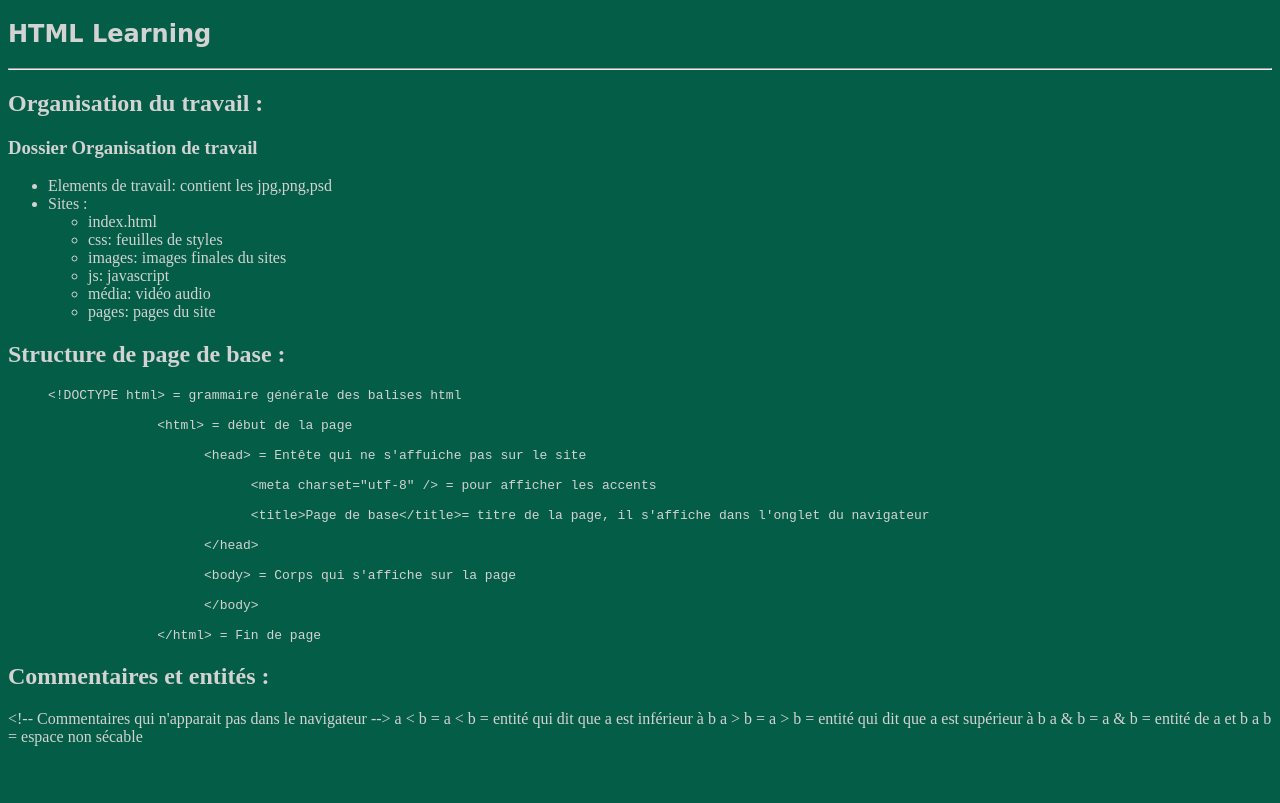
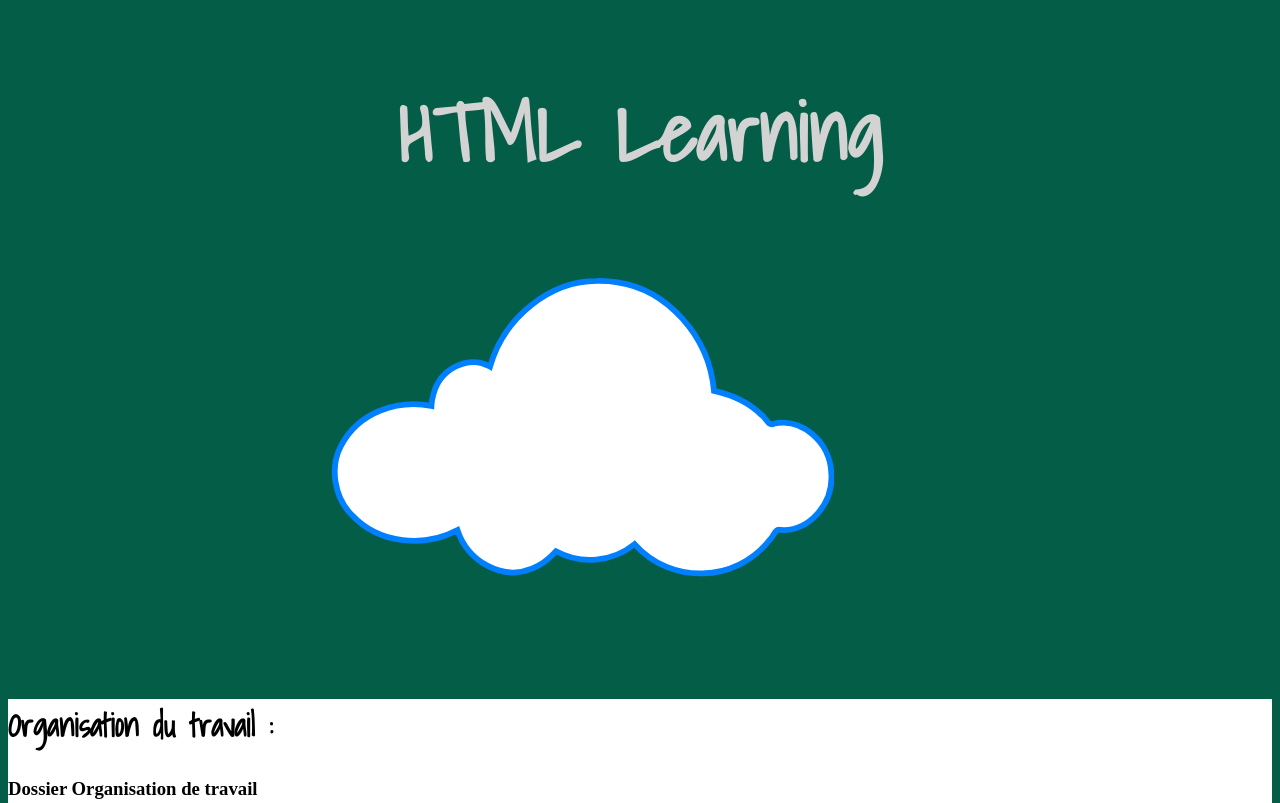
Before and after one commit to francoisdefever/CS-Html, a plain HTML site: page index.html in a window 1280 px wide. Shown: the top 803 px of the page. Drawn offline with Linux system fonts and the light colour scheme.

Commit message:
add links css tab and smart, testing styles

```diff
--- a/index.html
+++ b/index.html
@@ -2,14 +2,20 @@
 <html>
     <head>
           <meta charset="utf-8">
-          <link rel="stylesheet" href="website/css/style.css" media="screen" charset="utf-8">
-          <link href="https://fonts.googleapis.com/css?family=Shadows+Into+Light">
+          <link rel="stylesheet" href="website/css/style.css">
+          <link rel="stylesheet" href="website/css/styletab.css" media="screen and (max-width:768px)">
+          <link rel="stylesheet" href="website/css/stylesmart.css" media="screen and (max-width:320px)">
+          <link href="https://fonts.googleapis.com/css?family=Shadows+Into+Light" rel="stylesheet" type="text/css">
           <title>Html learning</title>
       </head>
     <body>
           <section id="header">
               <h1>HTML Learning</h1>
-              <hr/>
+          </section>
+
+          <section>
+              <img src="website/pictures/cloud-clip-art-aTqGGnbTM.svg" />
+
           </section>
 
           <section id="orga-work">
--- a/website/css/style.css
+++ b/website/css/style.css
@@ -3,12 +3,27 @@ body {
   color: lightgrey;
 }
 
+h2 {
+  font-family: "Shadows Into Light", cursive;
+  font-size: 2em;
+}
+
+img {
+  width: 40%;
+  height: 40%;
+  margin-left: 20em;
+  margin-right: 20em;
+}
+
 #header {
-  font-family: 'Shadows Into Light', cursive;
-
+  font-family: "Shadows Into Light", cursive;
+  font-size: 54px;
+  text-align: center;
 }
 
 #orga-work {
+  background-color: white;
+  color: black;
 
 }
 
--- /dev/null
+++ b/website/css/stylesmart.css
@@ -0,0 +1,3 @@
+body {
+  background-color: ;
+}
--- /dev/null
+++ b/website/css/styletab.css
@@ -0,0 +1,3 @@
+body {
+  background-color: ;
+}
```
Also changed, not shown: website/pictures/cloud-clip-art-aTqGGnbTM.svg (added).
